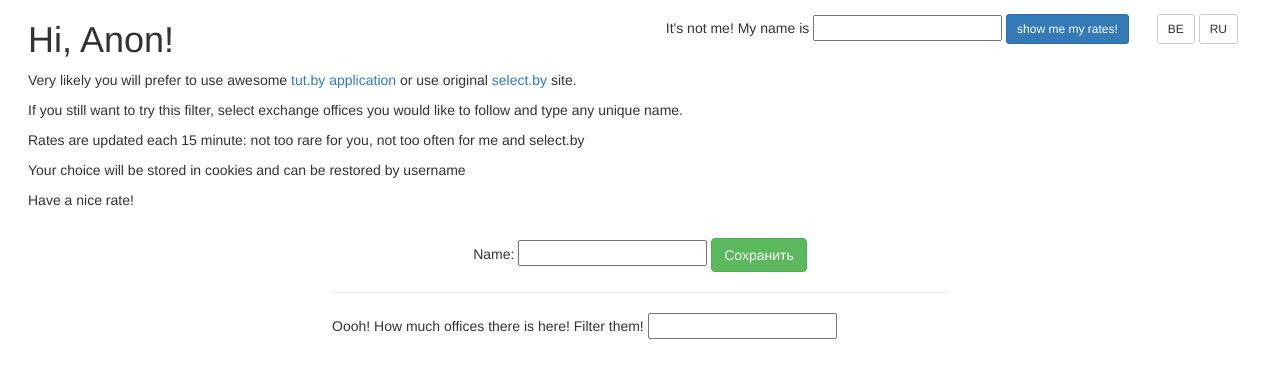
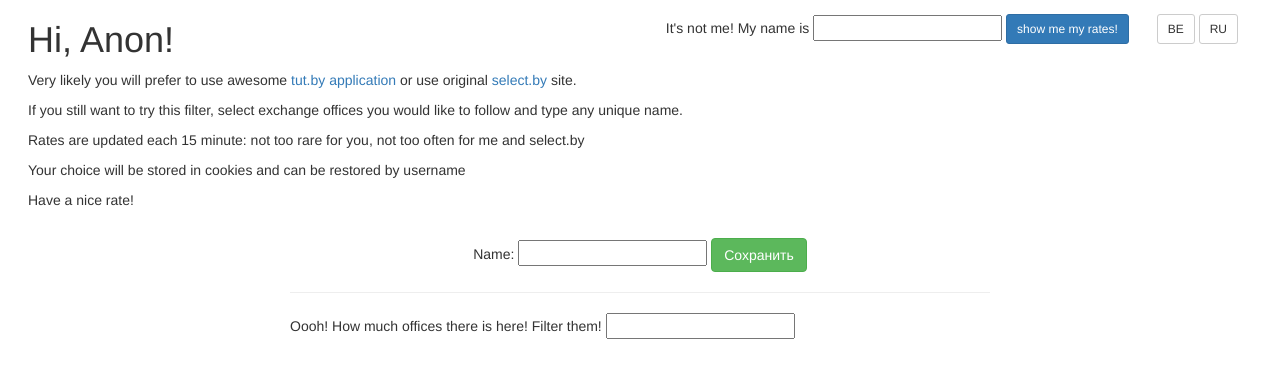
Before and after one commit to demidov91/select-by, a Django app: page /config/ in a window 1280 px wide. Shown: the top 378 px of the page. Run offline with Django 3.2, Linux system fonts and the light colour scheme; data that the repository does not hold is empty; some libraries are stand-ins or nearby versions.

Commit message:
Little style fix.

```diff
--- a/exchange/static/css/style.css
+++ b/exchange/static/css/style.css
@@ -3,7 +3,7 @@
 .clear {clear: both;}
 
 body{padding: 0 2em;}
-#config-form{margin: 2em auto; width: 44em;}
+#config-form{margin: 2em auto; width: 50em;}
 #name-wrapper{text-align: center;}
 #other-name-form, #rates-header, #language-switch{padding: 1em;}
 
```
